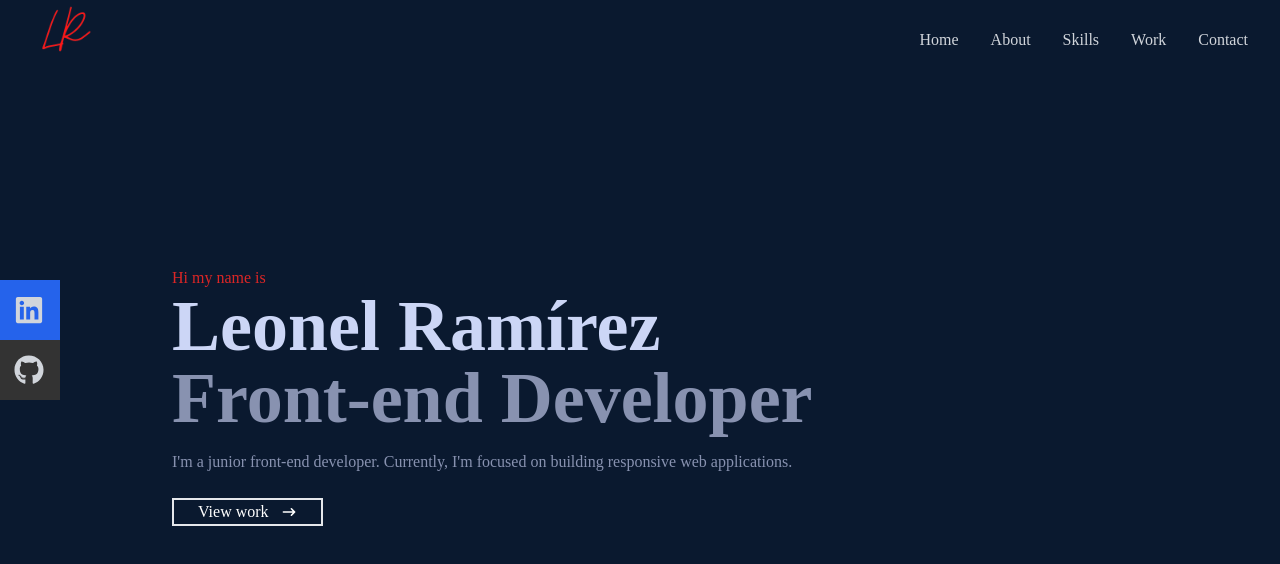
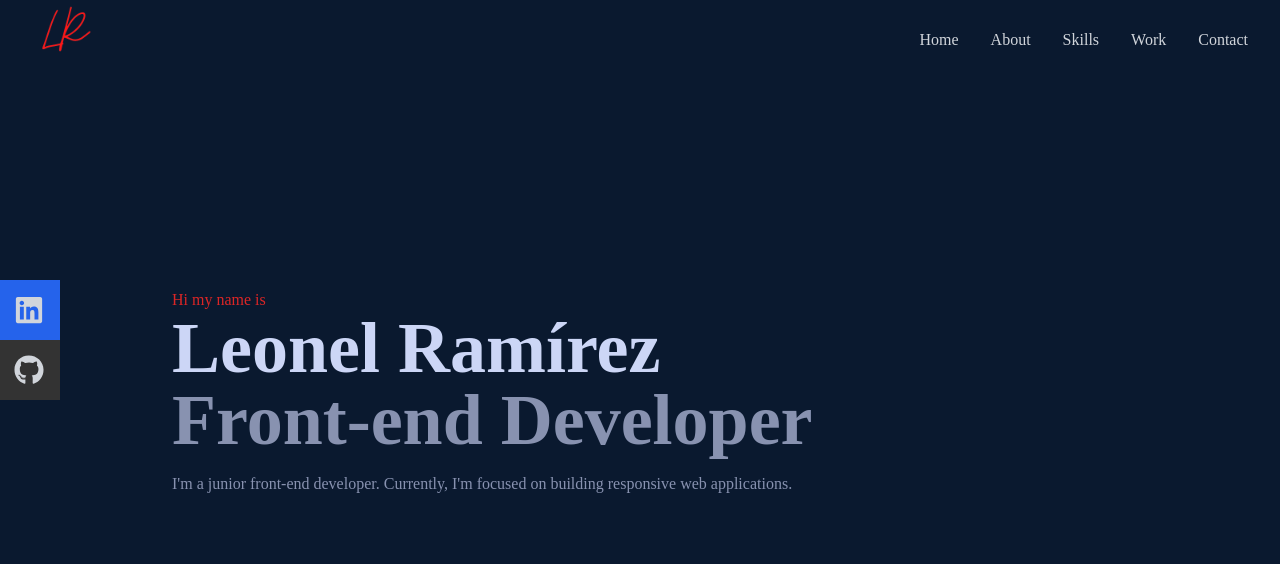
Before and after one commit to Tronjheim/Portfolio, a React (Create React App) app: page / in a window 1280 px wide. Shown: the top 564 px of the page. Built offline with nearby package versions, Linux system fonts and the light colour scheme.

Commit message:
changing buttom

```diff
--- a/src/components/Home.jsx
+++ b/src/components/Home.jsx
@@ -1,5 +1,5 @@
 import React from 'react'
-import {HiArrowNarrowRight} from 'react-icons/hi'
+
 
 const Home = () => {
   return (
@@ -11,13 +11,7 @@ const Home = () => {
         <h2 className='text-4xl sm:text-7xl font-bold text-[#8892b0]'>Front-end Developer</h2>
         <p className='text-[#8892b0] py-4 max-w-[700px]'>I'm a  junior front-end developer. Currently, I'm focused on
           building responsive web applications.</p>
-        <div>
-            <button className='text-white group border-2 px-6 p-y3 my-2 flex items-center hover:bg-red-600 hover:border-red-600'> View work
-            <span className='group-hover:rotate-90 duration-300'>
-            <HiArrowNarrowRight className='ml-3 '/>
-            </span>
-            </button>
-        </div>
+
       </div>
     </div>
   )
```
